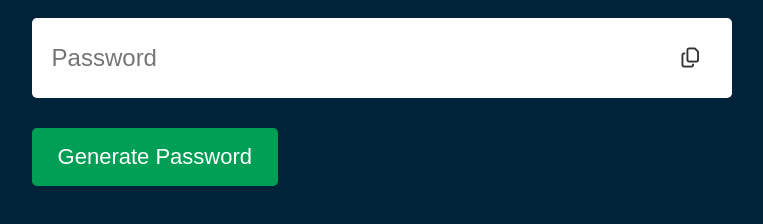
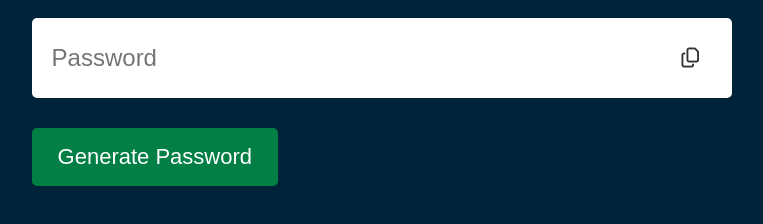
Before and after one commit to eissamonet/Random-Password-Generator, a plain HTML site: page index.html in a window 1280 px wide. In both pictures the pointer is over the button "Generate Password". Shown: the part 290-514 px from the top of the page, without its empty margins (122-885 px from the left). Drawn offline with Linux system fonts and the light colour scheme.

Commit message:
hover added to btn

```diff
--- a/css/style.css
+++ b/css/style.css
@@ -63,3 +63,6 @@ body{
     cursor: pointer;
     border-radius: 5px;
 }
+.container button:hover{
+    background: #017f45;
+}
```
